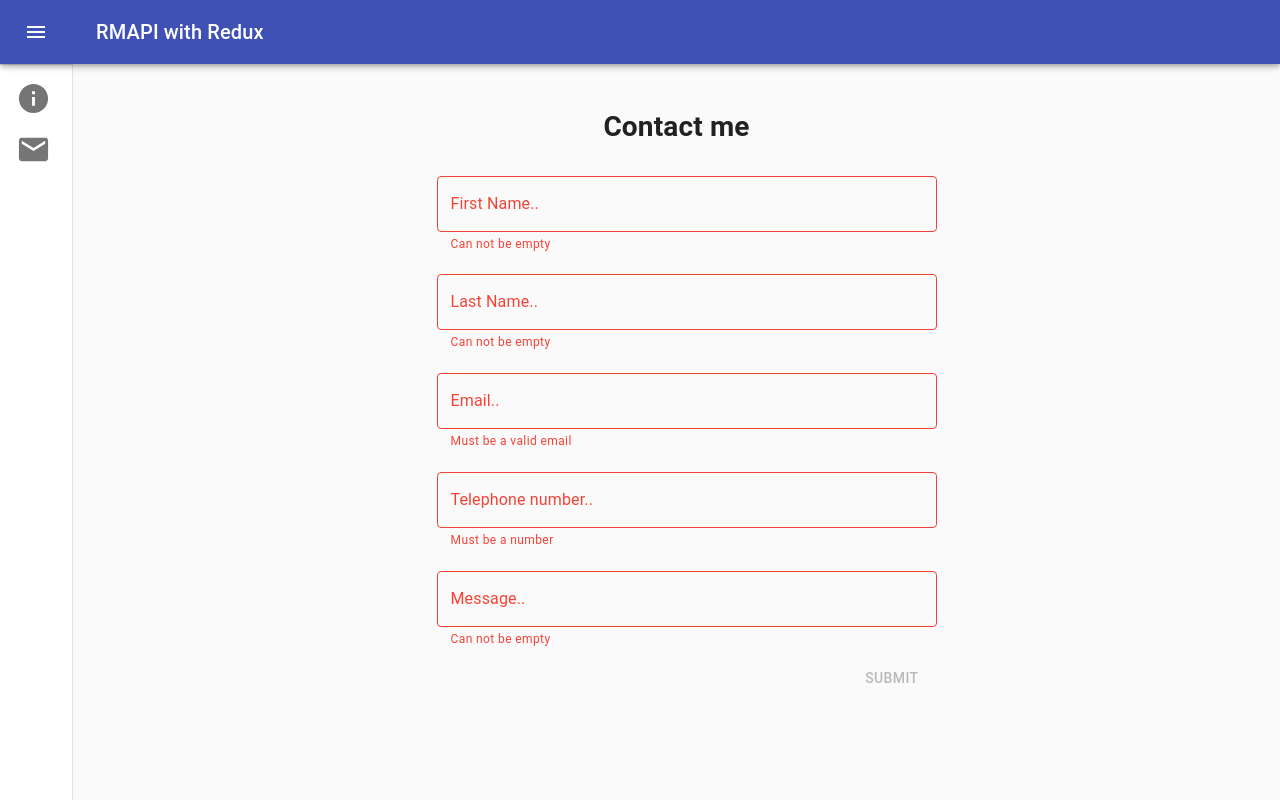
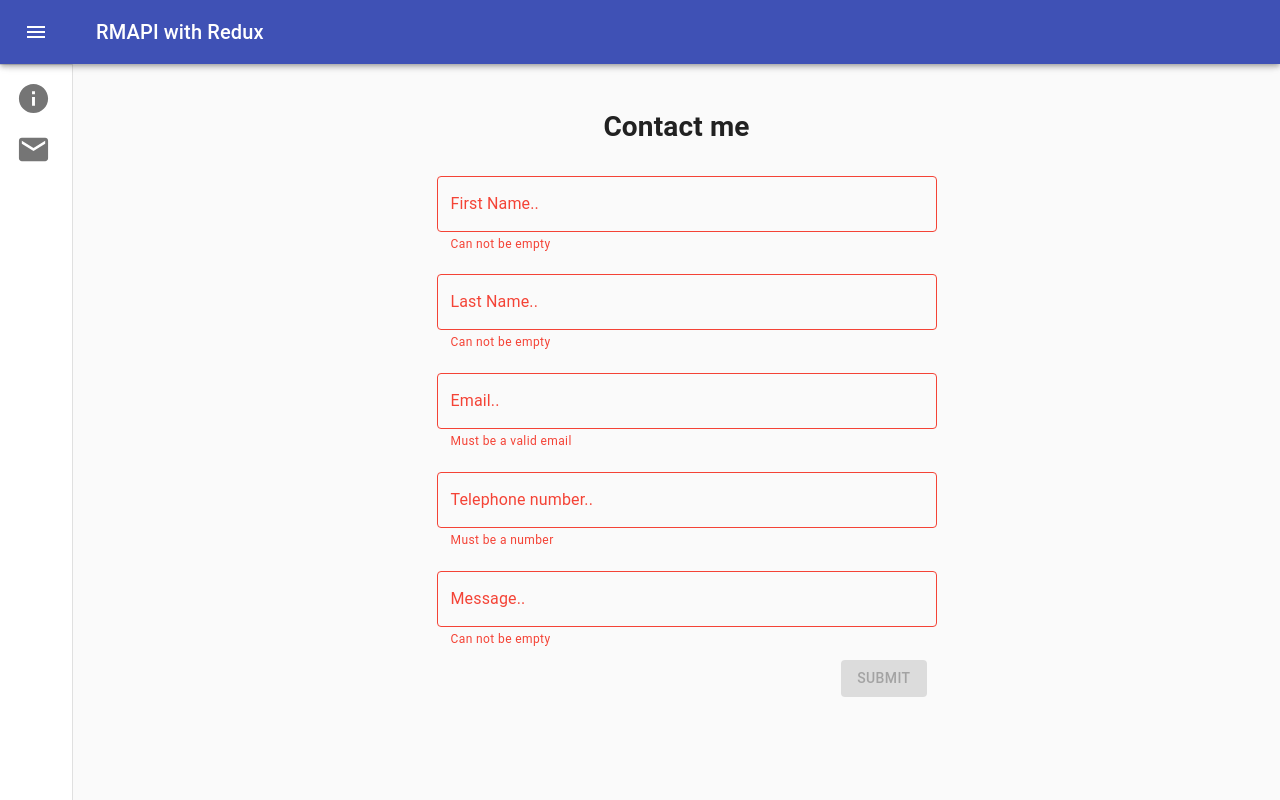
Before and after one commit to jonfossheim/rickandmortyredux, a React (Create React App) app: page /contact in a window 1280 px wide. Built offline with nearby package versions, Linux system fonts and the light colour scheme.

Commit message:
made button solid

```diff
--- a/src/pages/Contact.js
+++ b/src/pages/Contact.js
@@ -107,6 +107,7 @@ const Contact = () => {
                 <Flex justifyContent={'flex-end'} style={{width: '100%'}}>
                     <Button
                         type={'submit'}
+                        variant="contained"
                         disabled={firstNameError || lastNameError || emailError || messageError}
                         color="primary"
                     >
```
